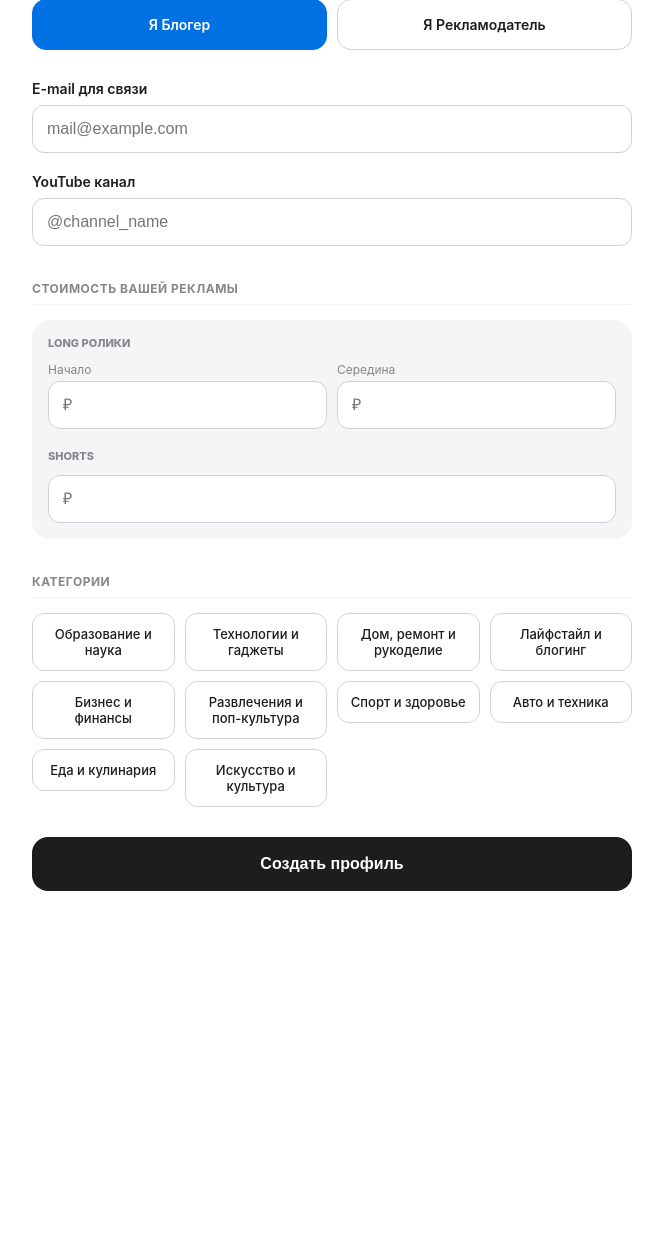
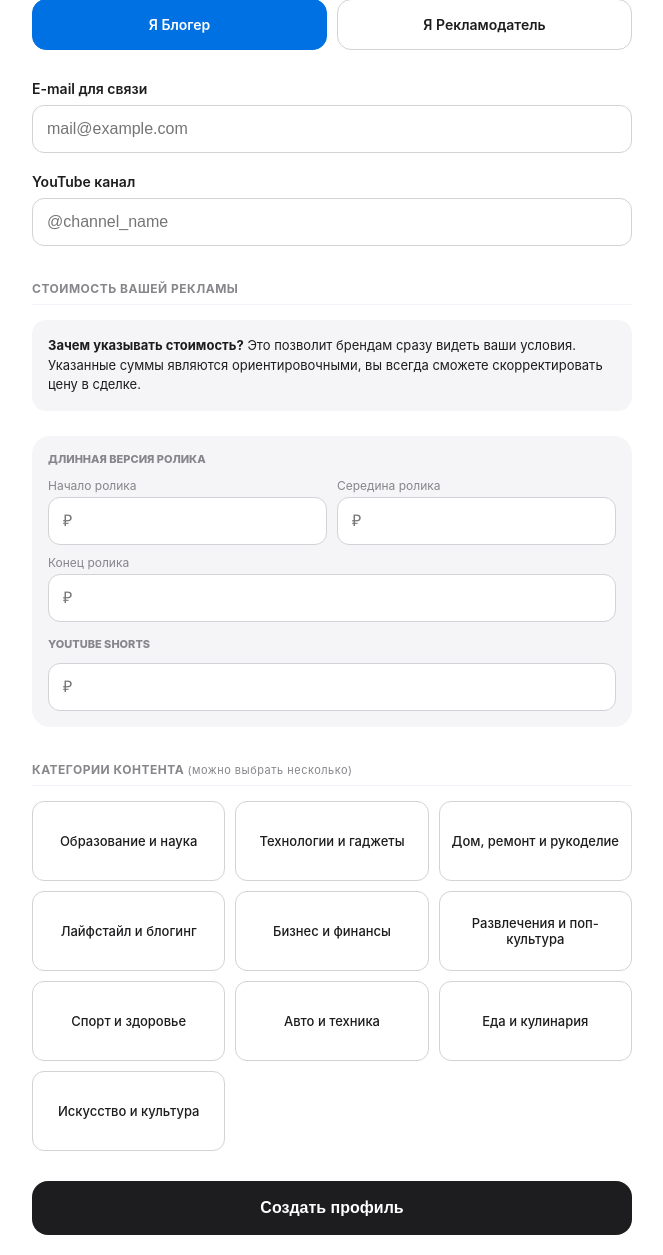
Before and after one commit to elenabri/Flow, a Django app: page /register/ in a window 1280 px wide. Shown: the part 152-1407 px from the top of the page, without its empty margins (308-971 px from the left). Before the commit the page ends 1043 px from the top, so only its background shows below. Run offline with Django 5.2, Linux system fonts and the light colour scheme.

Commit message:
Update register.html

```diff
--- a/core/templates/core/register.html
+++ b/core/templates/core/register.html
@@ -26,6 +26,7 @@
         .register-header h2 { font-size: 28px; font-weight: 800; letter-spacing: -0.5px; margin: 0; }
         #header-desc { color: var(--text-label); margin-top: 8px; font-size: 15px; }
 
+        /* Роли */
         .role-options { display: flex; gap: 10px; margin-bottom: 30px; }
         .role-option { flex: 1; cursor: pointer; display: flex; }
         .role-radio { display: none; }
@@ -42,7 +43,12 @@
             margin: 35px 0 15px 0; display: block; border-bottom: 1px solid #f1f5f9; padding-bottom: 8px;
         }
 
-        .form-group { margin-bottom: 20px; display: flex; flex-direction: column; }
+        .info-bubble {
+            background: #f5f5f7; border-radius: 14px; padding: 16px;
+            margin-bottom: 25px; font-size: 13px; color: var(--text-main); line-height: 1.5;
+        }
+
+        .form-group { margin-bottom: 20px; display: flex; flex-direction: column; position: relative; }
         .form-group label { font-size: 14px; font-weight: 600; margin-bottom: 8px; }
 
         input[type="text"], input[type="email"], input[type="url"], input[type="number"], textarea {
@@ -53,16 +59,20 @@
         input:focus { border-color: var(--primary); }
         input.invalid { border-color: var(--error); background: #fff8f8; }
 
+        /* Прайс-лист */
         .price-container { background: #f5f5f7; padding: 16px; border-radius: 18px; margin-bottom: 20px; }
         .price-group-title { font-size: 11px; font-weight: 800; color: var(--text-label); margin-bottom: 12px; text-transform: uppercase; }
-        .price-grid { display: grid; grid-template-columns: 1fr 1fr; gap: 10px; margin-bottom: 20px; }
-        .price-item label { font-size: 12px !important; margin-bottom: 4px; display: block; color: var(--text-label); }
+        .price-grid { display: grid; grid-template-columns: 1fr 1fr; gap: 10px; margin-bottom: 15px; }
+        .price-item label { font-size: 12px; color: var(--text-label); display: block; margin-bottom: 4px; }
 
-        .category-grid { display: grid; grid-template-columns: repeat(auto-fill, minmax(140px, 1fr)); gap: 10px; }
+        /* Категории (фиксированный размер) */
+        .category-grid { display: grid; grid-template-columns: 1fr 1fr; gap: 10px; }
+        .cat-item { display: flex; }
         .cat-item input { display: none; }
         .cat-btn {
-            padding: 12px; border: 1px solid var(--border); border-radius: 12px;
-            font-size: 13px; text-align: center; background: #fff; cursor: pointer; transition: 0.2s; font-weight: 500;
+            flex: 1; padding: 14px 10px; border: 1px solid var(--border); border-radius: 12px;
+            font-size: 13px; text-align: center; background: #fff; cursor: pointer; transition: 0.2s;
+            font-weight: 500; display: flex; align-items: center; justify-content: center; min-height: 50px;
         }
         .cat-item input:checked + .cat-btn { border-color: var(--primary); background: #e8f3ff; color: var(--primary); }
 
@@ -71,24 +81,15 @@
             border-radius: 18px; display: none; border: 1px solid #eee;
         }
         .sub-grid { display: flex; flex-wrap: wrap; gap: 8px; }
-        .sub-tag {
-            padding: 8px 16px; background: white; border: 1px solid var(--border);
-            border-radius: 20px; font-size: 13px; cursor: pointer;
-        }
+        .sub-tag { padding: 8px 16px; background: white; border: 1px solid var(--border); border-radius: 20px; font-size: 13px; cursor: pointer; }
         .sub-tag.active { background: var(--primary); color: white; border-color: var(--primary); }
 
-        .file-zone {
-            border: 2px dashed var(--border); border-radius: 14px; padding: 25px;
-            text-align: center; cursor: pointer; background: #fff; color: var(--text-label); font-size: 14px;
-        }
+        .file-zone { border: 2px dashed var(--border); border-radius: 14px; padding: 25px; text-align: center; cursor: pointer; font-size: 14px; color: var(--text-label); }
+        .btn-submit { width: 100%; margin-top: 30px; padding: 18px; background: var(--text-dark); color: white; border: none; border-radius: 16px; font-weight: 700; cursor: pointer; font-size: 16px; }
 
-        .btn-submit { width: 100%; margin-top: 30px; padding: 18px; background: var(--text-dark); color: white; border: none; border-radius: 16px; font-weight: 700; cursor: pointer; font-size: 16px; transition: 0.3s; }
         #api-status { display: none; margin-top: 20px; padding: 15px; border-radius: 12px; font-size: 14px; }
 
-        @media (max-width: 480px) {
-            .price-grid { grid-template-columns: 1fr; }
-            .category-grid { grid-template-columns: 1fr 1fr; }
-        }
+        @media (min-width: 600px) { .category-grid { grid-template-columns: 1fr 1fr 1fr; } }
     </style>
 </head>
 <body>
@@ -135,15 +136,33 @@
                         <label>YouTube канал</label>
                         <input type="text" name="channel_link" placeholder="@channel_name" required>
                     </div>
+
                     <label class="section-label">Стоимость вашей рекламы</label>
+                    <div class="info-bubble">
+                        <b>Зачем указывать стоимость?</b> Это позволит брендам сразу видеть ваши условия. Указанные суммы являются ориентировочными, вы всегда сможете скорректировать цену в сделке.
+                    </div>
+
                     <div class="price-container">
-                        <div class="price-group-title">Long ролики</div>
+                        <div class="price-group-title">Длинная версия ролика</div>
                         <div class="price-grid">
-                            <div class="price-item"><label>Начало</label><input type="number" name="price_start" placeholder="₽" required></div>
-                            <div class="price-item"><label>Середина</label><input type="number" name="price_middle" placeholder="₽" required></div>
+                            <div class="price-item">
+                                <label>Начало ролика</label>
+                                <input type="number" name="price_start" class="p-input" placeholder="₽" required>
+                            </div>
+                            <div class="price-item">
+                                <label>Середина ролика</label>
+                                <input type="number" name="price_middle" class="p-input" placeholder="₽" required>
+                            </div>
+                            <div class="price-item" style="grid-column: span 2;">
+                                <label>Конец ролика</label>
+                                <input type="number" name="price_end" class="p-input" placeholder="₽" required>
+                            </div>
                         </div>
-                        <div class="price-group-title">Shorts</div>
-                        <div class="price-item"><input type="number" name="price_shorts" placeholder="₽" required></div>
+
+                        <div class="price-group-title">YouTube Shorts</div>
+                        <div class="price-item">
+                            <input type="number" name="price_shorts" class="p-input" placeholder="₽" required>
+                        </div>
                     </div>
                 </div>
 
@@ -158,31 +177,26 @@
                         <label>Продукт</label>
                         <input type="text" name="title" placeholder="Напр: Паштет из утки" required>
                     </div>
-                    <!-- ТО САМОЕ НОВОЕ ПОЛЕ -->
                     <div class="form-group">
                         <label>Краткое описание (УТП)</label>
-                        <input type="text" name="short_description" id="short_desc"
-                               placeholder="Макс. 30 символов"
-                               maxlength="30" required
-                               oninput="updateCount()">
-                        <small id="char-count" style="color: var(--text-label); font-size: 11px; margin-top: 4px; text-align: right;">
-                            Осталось: 30 симв.
-                        </small>
+                        <input type="text" name="short_description" id="short_desc" maxlength="30" placeholder="Макс. 30 символов" oninput="updateCount()">
+                        <small id="char-count" style="font-size: 11px; color: var(--text-label); text-align: right; margin-top: 4px;">Осталось: 30 симв.</small>
                     </div>
                     <div class="form-group">
                         <label>Фото продукта</label>
-                        <div class="file-zone" id="drop-zone" onclick="document.getElementById('id_product_image').click()">
+                        <div class="file-zone" onclick="document.getElementById('id_product_image').click()">
                             <span id="file-name">Нажмите для загрузки</span>
-                            <input type="file" name="product_image" id="id_product_image" style="display:none;" required>
+                            <input type="file" name="product_image" id="id_product_image" style="display:none;">
                         </div>
                     </div>
                     <div class="form-group">
-                        <label>ТЗ</label>
-                        <textarea name="description" placeholder="Что нужно сказать?" required></textarea>
+                        <label>ТЗ (техническое задание)</label>
+                        <textarea name="description" placeholder="О чем должен рассказать блогер?"></textarea>
                     </div>
                 </div>
 
-                <label class="section-label">Категории</label>
+                <!-- КАТЕГОРИИ -->
+                <label class="section-label">Категории контента <span style="text-transform: none; font-weight: 400; font-size: 11px;">(можно выбрать несколько)</span></label>
                 <div class="category-grid">
                     {% for value, text in form.topics.field.choices %}
                         <label class="cat-item">
@@ -215,7 +229,6 @@
     function toggleRole(v) {
         document.getElementById('blogger-fields').style.display = v === 'blogger' ? 'block' : 'none';
         document.getElementById('advertiser-fields').style.display = v === 'advertiser' ? 'block' : 'none';
-
         document.querySelectorAll('#advertiser-fields input, #advertiser-fields textarea').forEach(el => el.required = (v === 'advertiser'));
         document.querySelectorAll('#blogger-fields input').forEach(el => el.required = (v === 'blogger'));
     }
@@ -226,25 +239,54 @@
         document.getElementById('file-name').innerText = e.target.files[0] ? e.target.files[0].name : "Нажмите для загрузки";
     });
 
-    document.getElementById('submit-handler').addEventListener('click', () => {
+    document.getElementById('submit-handler').addEventListener('click', async () => {
         const form = document.getElementById('reg-form');
+        const role = document.querySelector('.role-radio:checked').value;
+        const submitBtn = document.getElementById('submit-handler');
+        const apiStatus = document.getElementById('api-status');
+
+        // Базовая валидация
         let isValid = true;
         const visibleFields = document.querySelectorAll(`#hidden-content input[required]:not([type="radio"]), #hidden-content textarea[required]`);
-
-        visibleFields.forEach(field => {
-            if (field.closest('#blogger-fields, #advertiser-fields')?.style.display === 'none') return;
-            if (!field.value.trim()) {
-                field.classList.add('invalid');
-                isValid = false;
-            } else {
-                field.classList.remove('invalid');
-            }
+        visibleFields.forEach(f => {
+            if (!f.value.trim()) { f.classList.add('invalid'); isValid = false; }
+            else { f.classList.remove('invalid'); }
         });
 
-        if (isValid) form.submit();
-        else alert("Заполните обязательные поля");
+        if (!isValid) { alert("Пожалуйста, заполните все поля"); return; }
+
+        if (role === 'blogger') {
+            // ПРОВЕРКА НА 0 В ПРАЙСЕ
+            const priceInputs = document.querySelectorAll('.p-input');
+            let zeroFound = false;
+            priceInputs.forEach(p => { if (p.value === "0") zeroFound = true; });
+
+            if (zeroFound) {
+                const confirmZero = confirm("Вы указали 0 ₽ в одном из полей стоимости. Это означает, что вы готовы работать по бартеру или бесплатно. Продолжить?");
+                if (!confirmZero) return;
+            }
+
+            // Имитация/Вызов API (как в прошлом примере)
+            submitBtn.disabled = true;
+            apiStatus.style.display = 'block';
+            apiStatus.innerHTML = "⏳ Проверка канала...";
+
+            // Здесь ваш fetch к /api/fetch-youtube/
+            // Для примера просто отправляем форму через секунду
+            setTimeout(() => form.submit(), 1000);
+        } else {
+            form.submit();
+        }
     });
+
+    toggleRole('blogger');
+
+    // Функция отрисовки подкатегорий (заглушка, если используете карту)
+    function renderSubTopics() {
+        const checked = document.querySelectorAll('input[name="topics"]:checked');
+        document.getElementById('sub-area').style.display = checked.length > 0 ? 'block' : 'none';
+        // Тут логика отрисовки sub-tags из прошлого сообщения
+    }
 </script>
-
 </body>
 </html>
```
